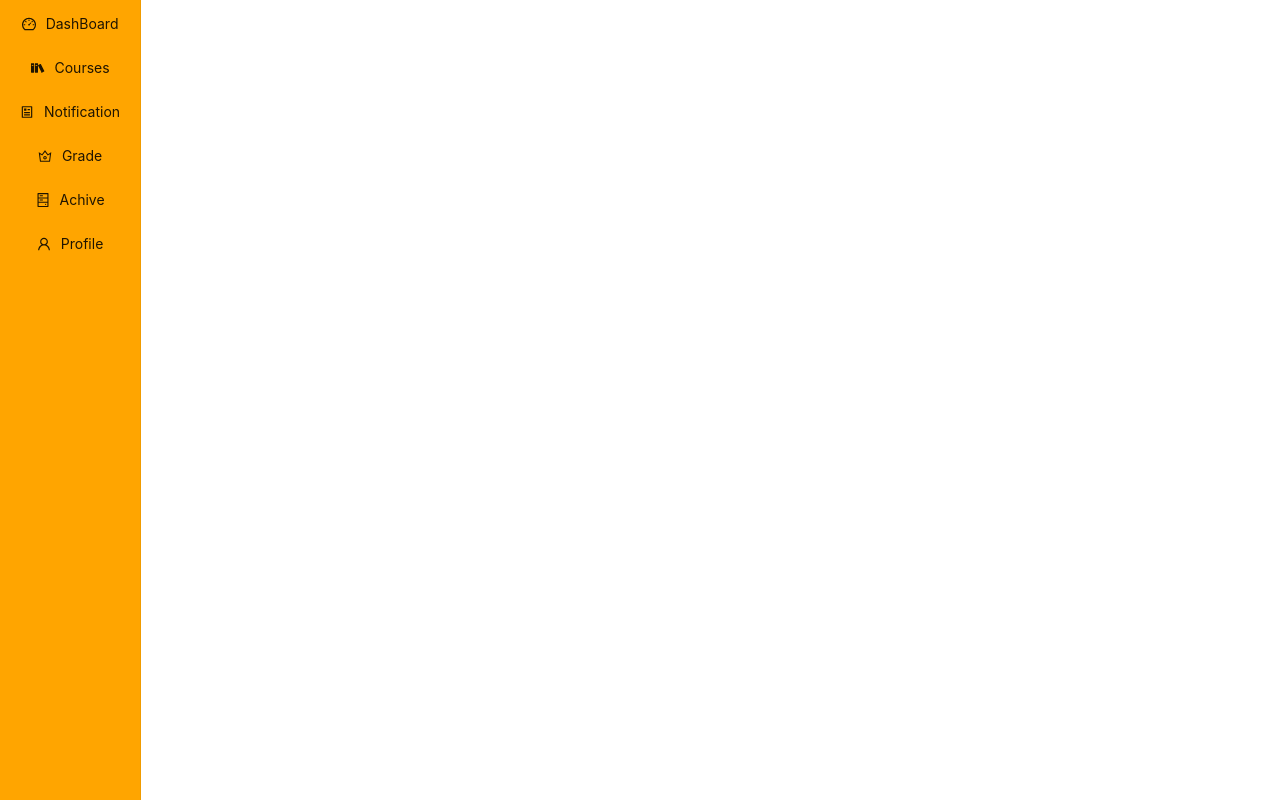
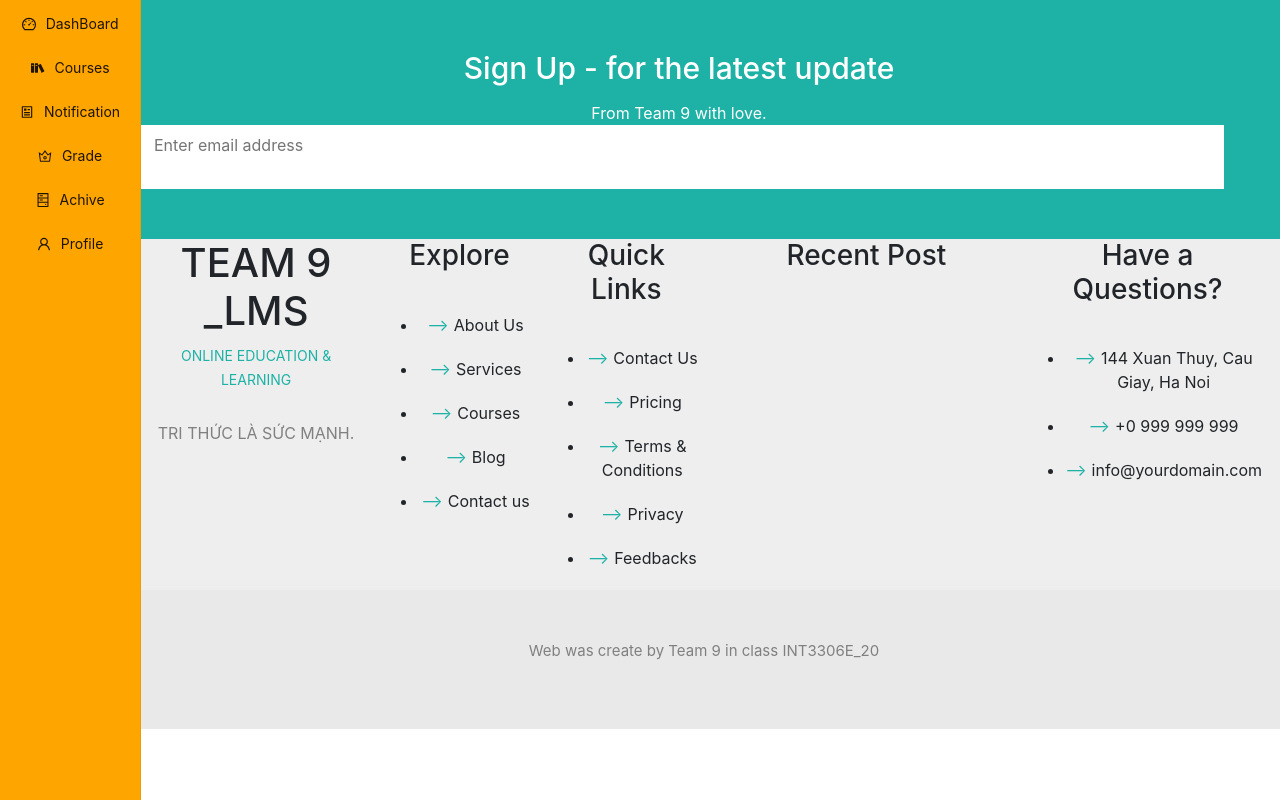
Before and after one commit to donuva/INT3306E_20_TEAM-9, a React (Create React App) app in the folder lms_fe/: page /app/courses in a window 1280 px wide. Built offline with nearby package versions, Linux system fonts and the light colour scheme.

Commit message:
create footer

```diff
--- a/lms_fe/src/App.jsx
+++ b/lms_fe/src/App.jsx
@@ -1,10 +1,13 @@
 import logo from './logo.svg';
 import './CSS/App.css';
+import './CSS/footer.css';
 import SideNav from './Components/SideNav';
+import Footer from './Components/footer';
 function App() {
   return (
     <div className="App">
-     <SideNav/>
+      <SideNav/>
+     <Footer/>
     </div>
   );
 }
--- /dev/null
+++ b/lms_fe/src/CSS/footer.css
@@ -0,0 +1,118 @@
+.generalformat{
+  width: 90%;
+  height: 50%;
+  float: right;
+}
+
+.newletter {
+    background-color: #1eb2a6;
+    padding: 50px 0;
+    color: #fff;
+  }
+  .newletter .right,
+  .newletter .left {
+    padding-right: 50px;
+  }
+  .newletter h1 {
+    color: #fff;
+    font-size: 30px;
+    font-weight: 500;
+    margin-bottom: 15px;
+  }
+  .newletter .right {
+    display: flex;
+    justify-content: space-between;
+    align-items: center;
+  }
+  .newletter input {
+    width: 100%;
+    padding: 20px;
+    border: none;
+    outline: none;
+    height: 30px;
+  }
+  .newletter i {
+    padding: 12px;
+    color: #1eb2a6;
+    background-color: #fff;
+  }
+  footer {
+    background-color: #eeeeee;
+  }
+  footer .container {
+    display: grid;
+    grid-template-columns: 3fr 2fr 2fr 4fr 3fr;
+    grid-gap: 20px;
+  }
+  @media screen and (max-width: 768px) {
+    footer .container {
+      grid-template-columns: repeat(2, 1fr);
+    }
+  }
+  footer .logo span {
+    color: #1eb2a6;
+    font-size: 14px;
+  }
+  footer .logo p {
+    color: grey;
+    margin: 30px 0 15px 0;
+  }
+  footer .logo .icon {
+    background-color: #1eb2a6;
+    color: white;
+    margin-right: 10px;
+  }
+  footer h3 {
+    margin-bottom: 40px;
+    font-weight: 500;
+  }
+  footer ul li {
+    margin-bottom: 20px;
+  }
+  footer .link li::before {
+    content: "⟶";
+    color: #1eb2a6;
+    margin-right: 5px;
+  }
+  footer .items {
+    margin-bottom: 30px;
+  }
+  footer .items img {
+    width: 50px;
+    height: 50px;
+    border-radius: 5px;
+    margin-right: 10px;
+    object-fit: cover;
+  }
+  footer .items span,
+  footer .items i {
+    font-size: 12px;
+    color: #1eb2a6;
+    margin-right: 5px;
+    text-transform: capitalize;
+  }
+  footer h4 {
+    font-weight: 400;
+    margin-top: 5px;
+  }
+  footer .last ul li {
+    display: flex;
+    margin-bottom: 50px;
+  }
+  footer .last i {
+    width: 60px;
+    font-size: 20px;
+    color: #1eb2a6;
+  }
+  .legal {
+    text-align: center;
+    padding: 50px 0;
+    color: grey;
+    background-color: #e9e9e9;
+  }
+  .legal p {
+    font-size: 15px;
+  }
+  .legal i {
+    color: #1eb2a6;
+  }
--- /dev/null
+++ b/lms_fe/src/Components/footer.jsx
@@ -0,0 +1,80 @@
+import React from "react"
+//import { blog } from "../../../dummydata"
+//import "./Components/footer.css"
+
+const Footer = () => {
+  return (
+    <div className="generalformat">
+      <section className='newletter'>
+        <div className='container flexSB'>
+          <div className='left row'>
+            <h1>Sign Up - for the latest update</h1>
+            <span>From Team 9 with love.</span>
+          </div>
+          <div className='right row'>
+            <input type='text' placeholder='Enter email address' />
+            <i className='fa fa-paper-plane'></i>
+          </div>
+        </div>
+      </section>
+      <footer>
+        <div className='container padding'>
+          <div className='box logo'>
+            <h1>TEAM 9 _LMS</h1>
+            <span>ONLINE EDUCATION & LEARNING</span>
+            <p>TRI THỨC LÀ SỨC MẠNH.</p>
+
+            <i className='fab fa-facebook-f icon'></i>
+            <i className='fab fa-twitter icon'></i>
+            <i className='fab fa-instagram icon'></i>
+          </div>
+          <div className='box link'>
+            <h3>Explore</h3>
+            <ul>
+              <li>About Us</li>
+              <li>Services</li>
+              <li>Courses</li>
+              <li>Blog</li>
+              <li>Contact us</li>
+            </ul>
+          </div>
+          <div className='box link'>
+            <h3>Quick Links</h3>
+            <ul>
+              <li>Contact Us</li>
+              <li>Pricing</li>
+              <li>Terms & Conditions</li>
+              <li>Privacy</li>
+              <li>Feedbacks</li>
+            </ul>
+          </div>
+          <div className='box'>
+            <h3>Recent Post</h3>
+          </div>
+          <div className='box link'>
+            <h3>Have a Questions?</h3>
+            <ul>
+              <li>
+              144 Xuan Thuy, Cau Giay, Ha Noi
+              </li>
+              <li>
+             +0 999 999 999
+              </li>
+              <li>
+            info@yourdomain.com
+              </li>
+            </ul>
+          </div>
+        </div>
+      </footer>
+      <div className='legal'>
+        <p>
+        Web was create by Team 9 in class INT3306E_20
+        </p>
+      </div>
+    </div>
+  )
+}
+
+
+export default Footer;
```
Also changed, not shown: lms_fe/src/Components/header.jsx (added, +30 -0 lines).
